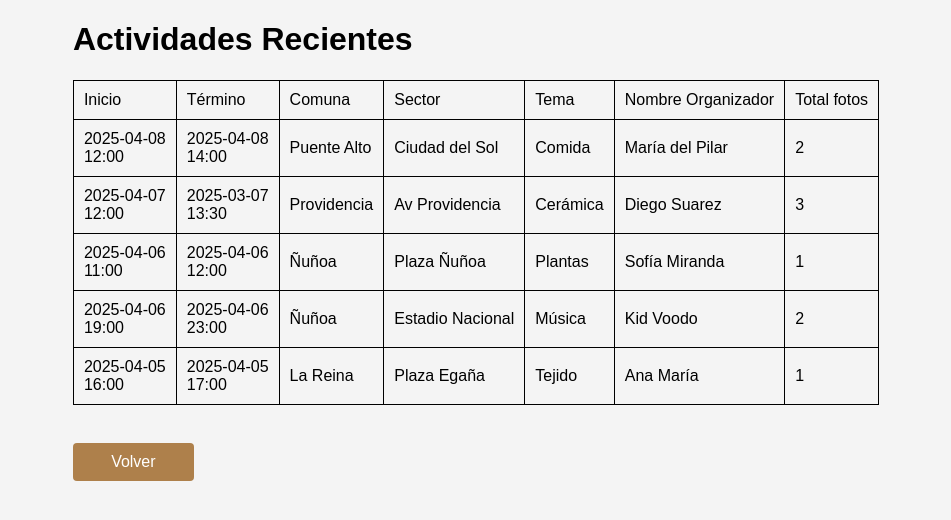
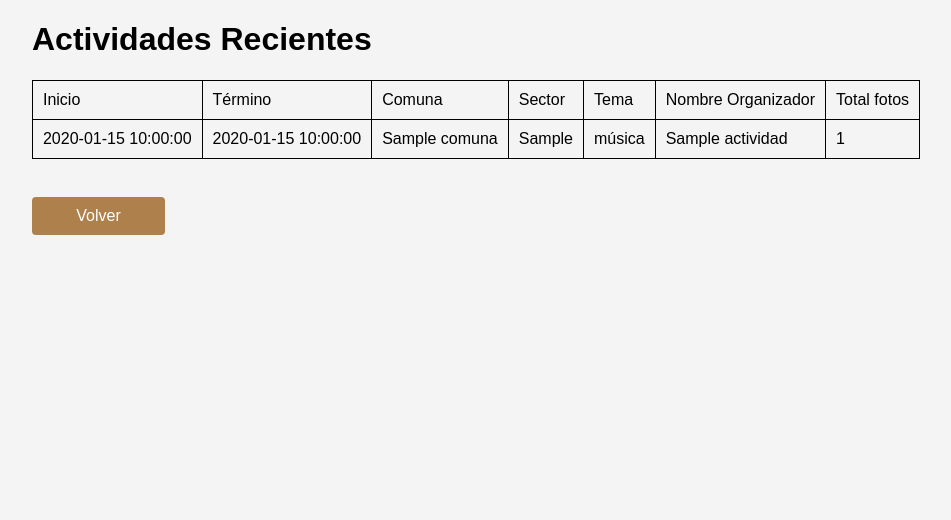
Before and after one commit to IsidoraMoncada/desarrollo_web_isidora_moncada, a Flask app: page /ver_listado in a window 1280 px wide. Shown: the top 520 px of the page, without its empty margins (164-1115 px from the left). Run offline with Flask 3, Linux system fonts and the light colour scheme; tables that the repository leaves empty hold one stand-in row (values such as "Sample post"); parts of the project's set-up code (start-up, migrations or seed data) failed here and were passed over.

Commit message:
Se agregaron las actividades, falta la paginación y el vinculo a la informacion

```diff
--- a/flask_app/app.py
+++ b/flask_app/app.py
@@ -47,7 +47,29 @@ def agregar_actividad():
 #Ruta para llegar al listado desde el indice
 @app.route('/ver_listado', methods=["GET"])
 def ver_listado():
-    return render_template('listado.html')
+    PAGE_SIZE = 5
+    data = []
+
+    for actividad in db.get_actividad(page_size=PAGE_SIZE):
+        comuna = db.get_comuna_by_id(actividad.comuna_id)
+        fotos = db.get_n_fotos(actividad.id)
+        tema = db.get_tema_by_actividad_id(actividad.id)
+        tema_final = ""
+        if tema.tema.value == "otro2":
+            tema_final = tema.glosa_otro
+        else:
+            tema_final = tema.tema.value
+
+        data.append({
+            "inicio": actividad.dia_hora_inicio,
+            "termino": actividad.dia_hora_termino,
+            "comuna": comuna.nombre,
+            "sector": actividad.sector,
+            "tema": tema_final,
+            "fotos": fotos,
+            "organizador": actividad.nombre
+        })
+    return render_template('listado.html', data = data)
 
 #Ruta para llegar a las estadisticas desde el indice
 @app.route('/ver_estadisticas',  methods=["GET"])
--- a/flask_app/databases/db.py
+++ b/flask_app/databases/db.py
@@ -206,3 +206,9 @@ def get_tema_by_actividad_id(actividad_id):
     tema = session.query(ActividadTema).filter_by(actividad_id=actividad_id).first()
     session.close()
     return tema
+
+def get_n_fotos(actividad_id):
+    session = SessionLocal()
+    fotos = session.query(Foto).filter_by(actividad_id=actividad_id).count()
+    session.close()
+    return fotos
--- a/flask_app/templates/listado.html
+++ b/flask_app/templates/listado.html
@@ -9,24 +9,16 @@
         <h1>Actividades Recientes</h1>
 
         <table>
-            <tr>
-                <td>Inicio</td><td>Término</td><td>Comuna</td><td>Sector</td><td>Tema</td><td> Nombre Organizador</td><td> Total fotos</td>
-            </tr>
-            <tr onclick="window.location='{{url_for('informacion')}}'">
-                <td>2025-04-08<br>12:00</td><td>2025-04-08<br>14:00</td><td>Puente Alto</td><td>Ciudad del Sol</td><td>Comida</td><td>María del Pilar</td><td>2</td>
-            </tr>
-            <tr onclick="window.location='informacion.html'">
-                <td>2025-04-07<br>12:00</td><td>2025-03-07<br>13:30</td><td>Providencia</td><td>Av Providencia</td><td>Cerámica</td><td>Diego Suarez</td><td>3</td>
-            </tr>
-            <tr onclick="window.location='informacion.html'">
-                <td>2025-04-06<br>11:00</td><td>2025-04-06<br>12:00</td><td>Ñuñoa</td><td>Plaza Ñuñoa</td><td>Plantas</td><td>Sofía Miranda</td><td>1</td>
-            </tr>
-            <tr onclick="window.location='informacion.html'">
-                <td>2025-04-06<br>19:00</td><td>2025-04-06<br>23:00</td><td>Ñuñoa</td><td>Estadio Nacional</td><td>Música</td><td>Kid Voodo</td><td>2</td>
-            </tr>
-            <tr onclick="window.location='informacion.html'">
-                <td>2025-04-05<br>16:00</td><td>2025-04-05<br>17:00</td><td>La Reina</td><td>Plaza Egaña</td><td>Tejido</td><td>Ana María</td><td>1</td>
-            </tr>
+            {% if data %}
+                <tr>
+                    <td>Inicio</td><td>Término</td><td>Comuna</td><td>Sector</td><td>Tema</td><td> Nombre Organizador</td><td> Total fotos</td>
+                </tr>
+                {% for actividad in data%}
+                <tr >
+                    <td>{{ actividad.inicio }}</td><td>{{ actividad.termino }}</td><td>{{ actividad.comuna }}</td><td>{{ actividad.sector }}</td><td>{{ actividad.tema }}</td><td>{{ actividad.organizador }}</td><td>{{ actividad.fotos }}</td>
+                </tr>
+                {% endfor%}
+            {% endif %}
         </table>
         <br>
         <div class="menu-botones">
```
